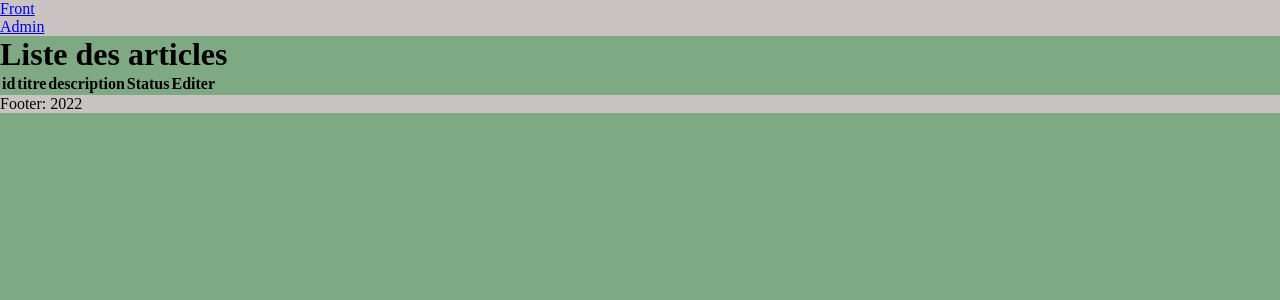
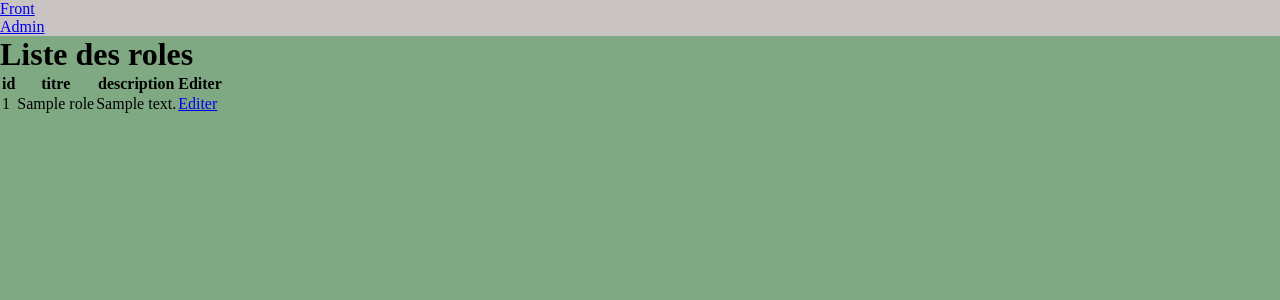
Before and after one commit to SamTravail/SBS, a PHP site: page /admin/listingRole.php in a window 1280 px wide. Shown: the top 300 px of the page. Run offline with PHP 8.4, Linux system fonts and the light colour scheme; tables that the repository leaves empty or names only in its code hold one stand-in row (values such as "Sample post"); data that the repository does not hold is empty.

Commit message:
suite problème merge
modification du code suite merge de la branche feature/roles

```diff
--- a/admin/index.php
+++ b/admin/index.php
@@ -9,6 +9,7 @@ include('inc/header-back.php'); ?>
 <h1>Dashboard</h1>
 <p><a href="newpost.php">New Post</a></p>
 <p><a href="listingPost.php">Listing Post</a></p>
+<p><a href="listingRole.php">Listing Roles</a></p>
 
 
 <?php include('inc/footer-back.php');
--- a/admin/listingRole.php
+++ b/admin/listingRole.php
@@ -5,16 +5,16 @@ require('../inc/pdo.php');
 require('../inc/fonction.php');
 
 // Selection dans la BDD articles, et affichage par date décroissante
-$select_articles = "SELECT * FROM rloes ORDER BY created_at DESC";
+$select_roles = "SELECT * FROM roles ORDER BY id ASC";
 
 // préparation pour l'injection SQL
-$query = $pdo->prepare($select_articles);
+$query = $pdo->prepare($select_roles);
 
 // INJECTION SQL
 $query->execute();
 
 // Affiche le résultat
-$articles = $query->fetchAll();
+$roles = $query->fetchAll();
 ?>
 
 <?php
@@ -23,14 +23,13 @@ $articles = $query->fetchAll();
 include('inc/header-back.php'); ?>
 
 <!-- création tu tableau pour affichage des résultats -->
-<h1>Liste des articles</h1>
+<h1>Liste des roles</h1>
 <table>
     <thead>
         <tr>
             <th>id</th>
             <th>titre</th>
             <th>description</th>
-        <th>Status</th>
             <th>Editer</th>
         </tr>
     </thead>
@@ -39,14 +38,11 @@ include('inc/header-back.php'); ?>
     <tbody>
         <?php foreach ($roles as $role) { ?>
          <tr>
-            <td><?=$role['id']?></td>
-            <td><?=$role['titre']?></td>
-            <td><?=$role['description']?></td>
-            <td><?=$role['status']?></td>
-            <td><a href="editPost.php?id=<?=$role['id']?>">Editer</a></td>
+            <td><?= $role['id'] ?></td>
+            <td><?= $role['titre'] ?></td>
+            <td><?= $role['description'] ?></td>
+            <td><a href="editPost.php?id=<?= $role['id'] ?>">Editer</a></td>
         </tr>
         <?php } ?>
-        <a id="back2Top" title="Back to top" href="#">&#10148;</a>
     </tbody>
 </table>
-<?php include('inc/footer-back.php'); ?>
```
Also changed, not shown: publishPost.php (+31 -8 lines). Lines whose indentation alone changed are shown as unchanged.
